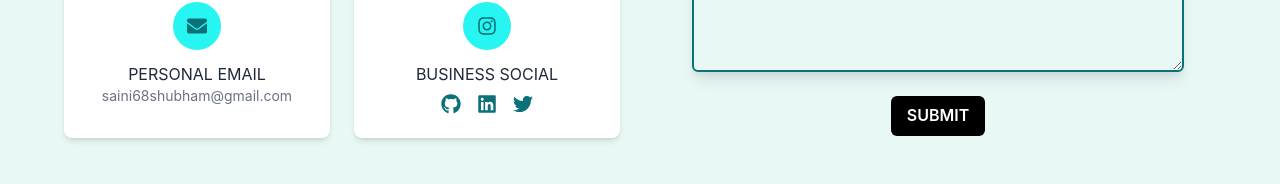
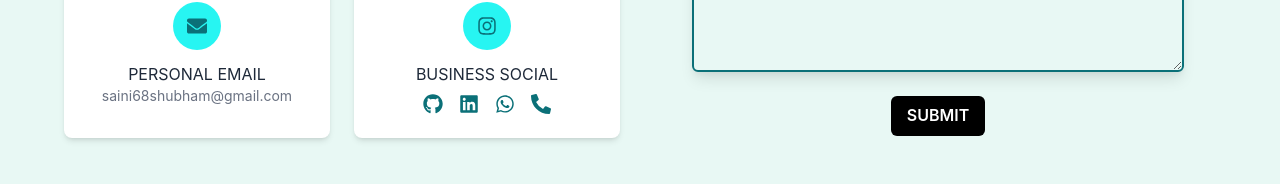
Before and after one commit to Shubham-168/shubham__newportfolio, a React (Vite) app: page / in a window 1280 px wide. Shown: the part 5330-5514 px from the top of the page. Built offline with nearby package versions, Linux system fonts and the light colour scheme; no server answers.

Commit message:
Update contact options in Contact component
Added WhatsApp contact option and removed Twitter link.

```diff
--- a/src/components/Contact.jsx
+++ b/src/components/Contact.jsx
@@ -1,5 +1,5 @@
 import React, { useState, useEffect } from "react";
-import { FaGithub, FaLinkedin, FaInstagram, FaTwitter, FaEnvelope, FaPhoneAlt, FaMapMarkerAlt, } from "react-icons/fa";
+import { FaGithub, FaLinkedin, FaInstagram, FaEnvelope, FaPhoneAlt, FaMapMarkerAlt, FaWhatsapp } from "react-icons/fa";
 import { motion } from "framer-motion";
 import { FormControl, FormLabel, Input, Textarea, Button, VStack, Heading, useToast, useTheme } from "@chakra-ui/react";
 import emailjs from "@emailjs/browser";
@@ -120,26 +120,50 @@ export default function Contact() {
           {/* Business Social */}
           <div className="bg-white shadow-md rounded-lg p-6 text-center hover:shadow-lg transition">
             <div className="mx-auto mb-3 w-12 h-12 flex items-center justify-center rounded-full bg-[#27F5F2] text-white text-xl">
-              <FaInstagram className="text-[#0b7078]"  />
+              <FaInstagram className="text-[#0b7078]" />
             </div>
+
             <h3 className="font-bold text-gray-800 mb-1">BUSINESS SOCIAL</h3>
+
             <div className="flex justify-center gap-4 text-[#27F5F2] text-xl mt-2">
+              {/* GitHub */}
               <a
                 href="https://github.com/Shubham-168"
                 target="_blank"
+                rel="noopener noreferrer"
                 className="hover:text-blue-500"
               >
                 <FaGithub className="text-[#0b7078]" />
               </a>
+
+              {/* LinkedIn */}
               <a
                 href="https://www.linkedin.com/in/shubham8014"
                 target="_blank"
+                rel="noopener noreferrer"
                 className="hover:text-blue-500"
               >
                 <FaLinkedin className="text-[#0b7078]" />
               </a>
-              <a href="https://twitter.com" target="_blank" className="hover:text-blue-500">
-                <FaTwitter className="text-[#0b7078]" />
+
+              {/* WhatsApp */}
+              <a
+                href={`https://wa.me/919368208014?text=${encodeURIComponent(
+                  "Hi Shubham, I went through your portfolio and I’m really impressed by your skills and work. I’d love to connect with you!"
+                )}`}
+                target="_blank"
+                rel="noopener noreferrer"
+                className="hover:text-green-500"
+              >
+                <FaWhatsapp className="text-[#0b7078]" />
+              </a>
+
+              {/* Call */}
+              <a
+                href="tel:+919368208014"
+                className="hover:text-green-500"
+              >
+                <FaPhoneAlt className="text-[#0b7078]" />
               </a>
             </div>
           </div>
```
